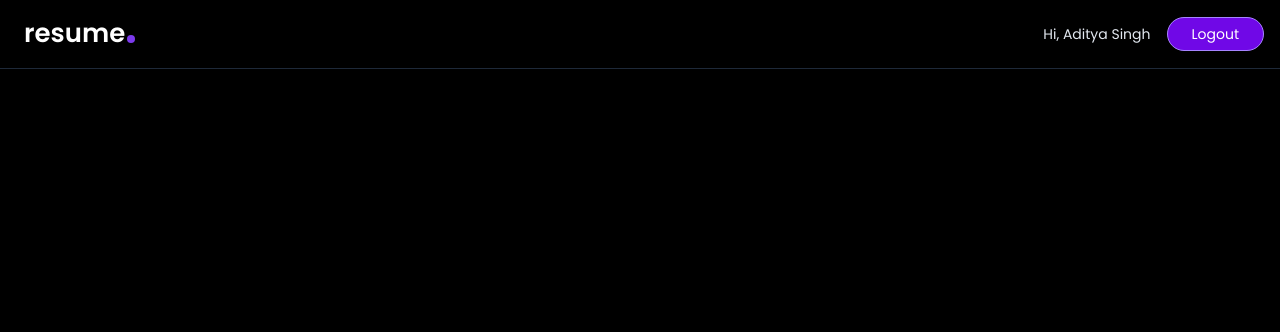
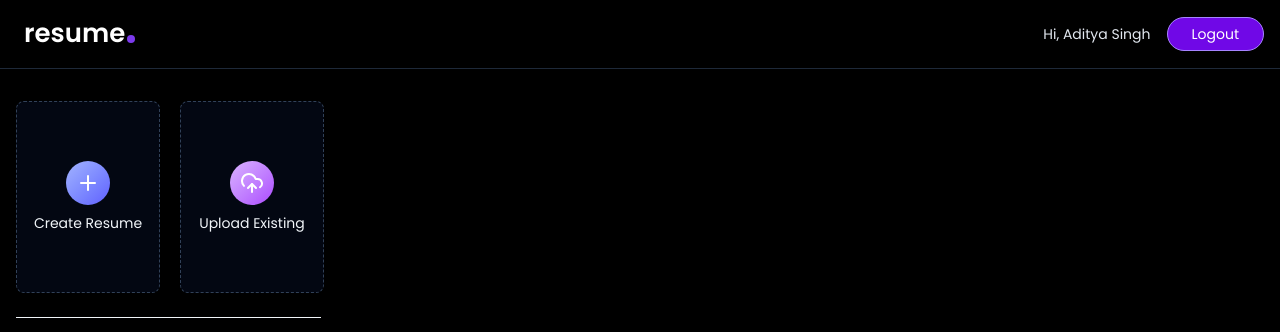
Before and after one commit to adigogetit/Resume-MERN, a React (Vite) app in the folder client/: page /app in a window 1280 px wide. Shown: the top 332 px of the page. Built offline with nearby package versions, Linux system fonts and the light colour scheme.

Commit message:
added upload and create button in dashboard

```diff
--- a/client/src/pages/Dashboard.jsx
+++ b/client/src/pages/Dashboard.jsx
@@ -1,8 +1,32 @@
+import { FilePenLineIcon, LoaderCircleIcon, PencilIcon, PlusIcon, TrashIcon, UploadCloud, UploadCloudIcon, XIcon } from 'lucide-react'
+
 
 const Dasboard = () => {
+
+  const user = { name: 'Aditya Singh' }
+
   return (
     <div className="text-white max-w-7xl mx-auto px-4 py-8">
-      <p className=" text-white text-2xl font-medium mb-6 bg-gradient-to-r from-slate-600 to-slate-700 bg-clip-text text-transparent sm:hidden">Welcom, Aditya</p>
+
+      {/* less than 640px  */}
+      <p className="text-2xl font-medium mb-6 bg-clip-text sm:hidden">Hi, {user?.name}</p>
+
+      {/* create and upload button */}
+      <div className='flex gap-5 '>
+        <button onClick={() => setShowCreateResume(true)} className='w-full bg-gray-950 sm:max-w-36 h-48 flex flex-col items-center justify-center rounded-lg gap-2 text-slate-100 border border-dashed border-slate-700 group hover:border-indigo-500 hover:shadow-lg transition-all duration-300 cursor-pointer'>
+          <PlusIcon className='size-11 transition-all duration-300 p-2.5 bg-linear-to-br from-indigo-300 to-indigo-500 text-white rounded-full' />
+          <p className='text-sm group-hover:text-indigo-400 transition-all duration-300'>Create Resume</p>
+        </button>
+
+        <button onClick={() => setShowUploadResume(true)} className='w-full bg-gray-950 sm:max-w-36 h-48 flex flex-col items-center justify-center rounded-lg gap-2 text-slate-100 border border-dashed border-slate-700 group hover:border-purple-500 hover:shadow-lg transition-all duration-300 cursor-pointer'>
+          <UploadCloudIcon className='size-11 transition-all duration-300 p-2.5 bg-linear-to-br from-purple-300 to-purple-500 text-white rounded-full' />
+          <p className='text-sm group-hover:text-purple-400 transition-all duration-300'>Upload Existing</p>
+        </button>
+      </div>
+
+      <hr className='border-slate-100 my-6 sm:w-[305px]' />
+
+
     </div>
   )
 }
```
